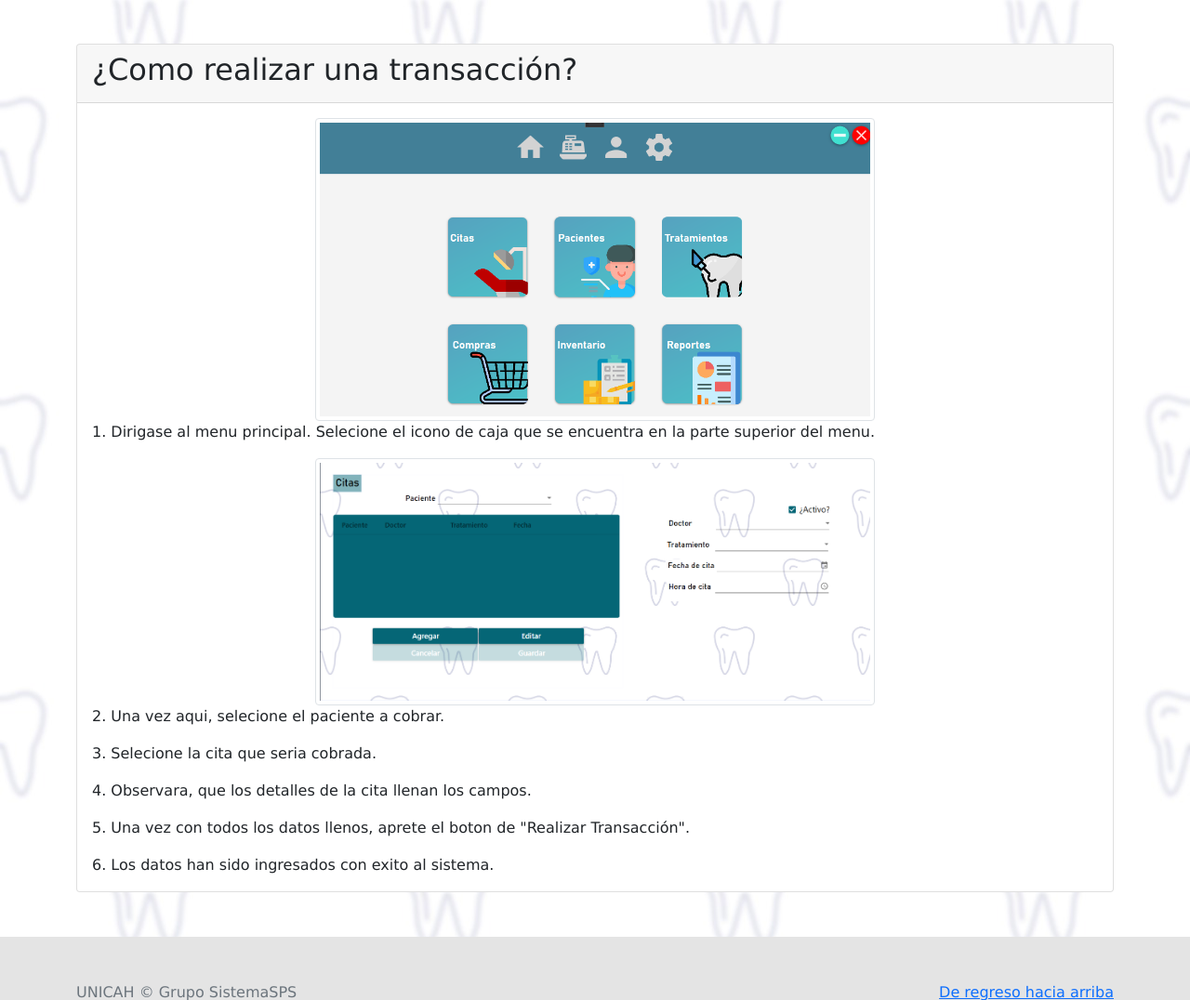
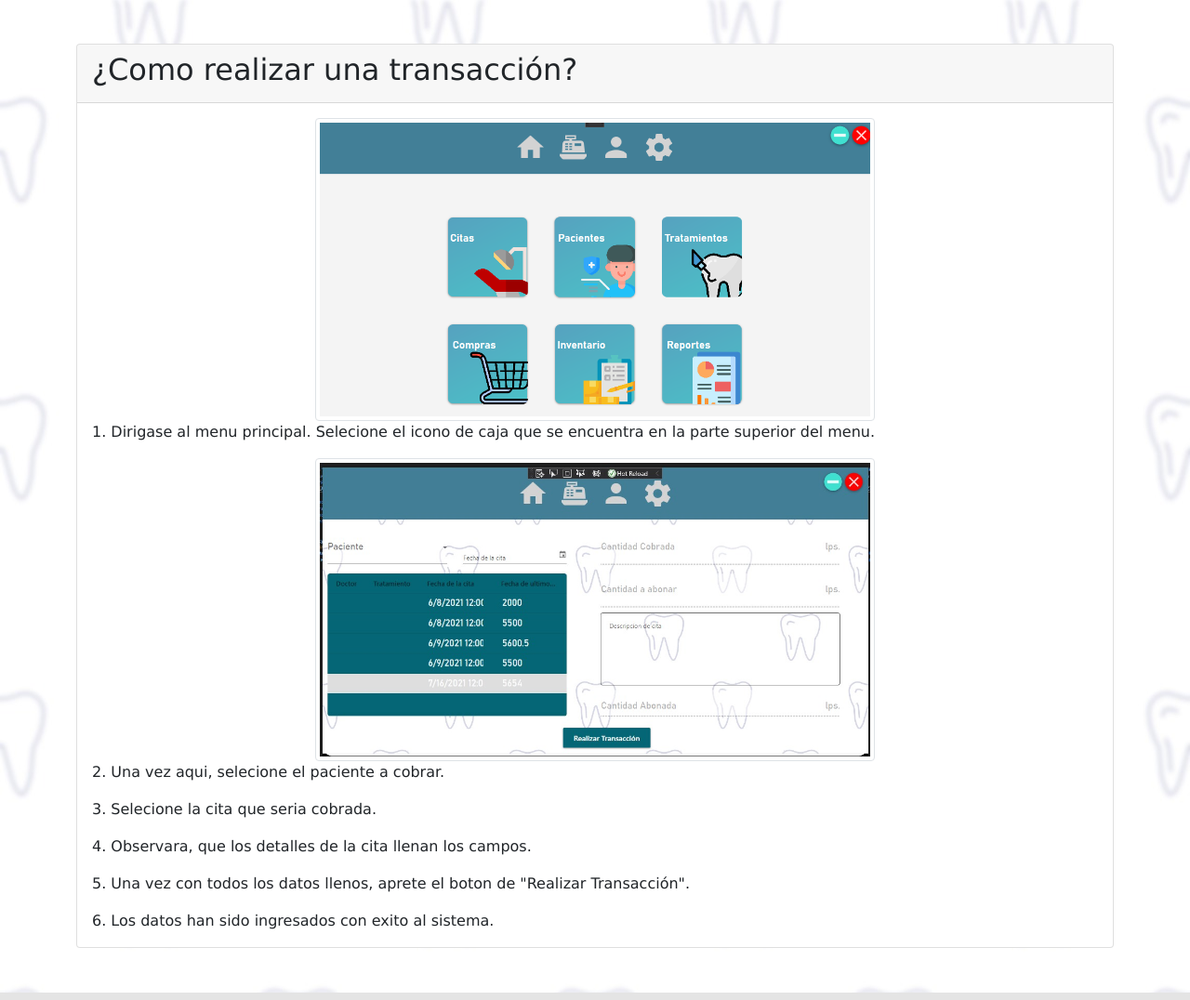
Before and after one commit to FranciscoMadrid/ProjectoClinicaDental, a PHP site: page /moduloCaja.php in a window 1280 px wide. Shown: the part 147-1223 px from the top of the page at 93% size. Run offline with PHP 8.4, Linux system fonts and the light colour scheme.

Commit message:
*Cambio de imagen del menu de caja

```diff
--- a/vistas/moduloCaja.php
+++ b/vistas/moduloCaja.php
@@ -47,7 +47,7 @@
                             </div>
                             <p class="card-text">1. Dirigase al menu principal. Selecione el icono de caja que se encuentra en la parte superior del menu.</p>
                             <div class="container text-center img-size">
-                                <img src="../imagenes/Caja-menu.png" class="img-thumbnail">
+                                <img src="../imagenes/caja-menu.jfif" class="img-thumbnail">
                             </div>
                             <p class="card-text">2. Una vez aqui, selecione el paciente a cobrar.</p>
                             <p class="card-text">3. Selecione la cita que seria cobrada.</p>
```
Also changed, not shown: imagenes/caja-menu.jfif (added).
